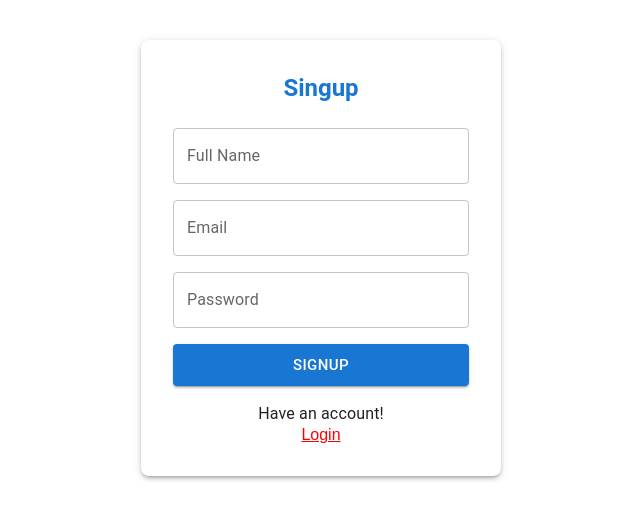
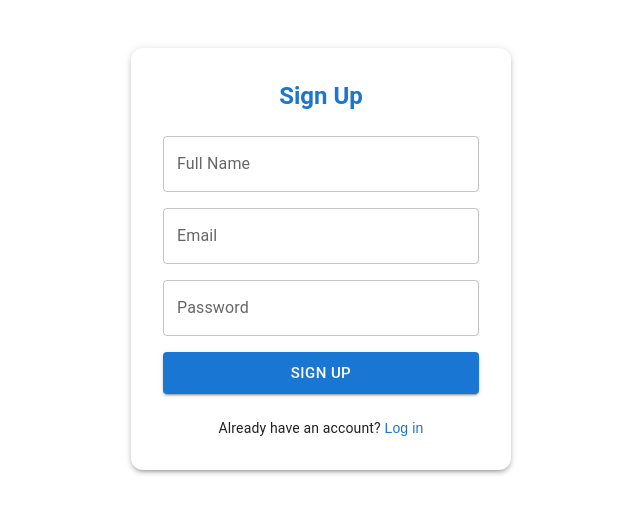
Before and after one commit to Shoukatrai/expense_tracker_frontend, a React (Vite) app: page /signup in a window 1280 px wide. Shown: the top 520 px of the page, without its empty margins (319-959 px from the left). Built offline with nearby package versions, Linux system fonts and the light colour scheme.

Commit message:
form validation done

```diff
--- a/src/pages/auth/Login.jsx
+++ b/src/pages/auth/Login.jsx
@@ -14,10 +14,18 @@ import axios from "axios";
 import { toastAlert } from "../../utils";
 import { apiEndPoints } from "../../constant/apiEndPoints";
 
+const emailPattern = /^[^\s@]+@[^\s@]+\.[^\s@]{2,}$/;
+
 const Login = () => {
   const navigate = useNavigate();
-  const [Loading, setLoading] = useState(false);
-  const { control, handleSubmit } = useForm({
+  const [loading, setLoading] = useState(false);
+
+  const {
+    control,
+    handleSubmit,
+    formState: { errors },
+  } = useForm({
+    mode: "onChange",
     defaultValues: {
       email: "",
       password: "",
@@ -31,14 +39,15 @@ const Login = () => {
 
       const api = `${import.meta.env.VITE_BASE_URL}${apiEndPoints.login}`;
       const response = await axios.post(api, data);
-      console.log(response);
+
       if (!response.data.status) {
         setLoading(false);
         return toastAlert({
           type: "error",
-          message: response.data.message || "Login error",
+          message: response.data.message || "Invalid email or password",
         });
       }
+
       toastAlert({
         type: "success",
         message: "Login Successful!",
@@ -47,14 +56,15 @@ const Login = () => {
       Cookies.set("token", response.data.token);
       Cookies.set("name", response.data.data.fullName);
       Cookies.set("image", response.data?.data?.profileImageUrl || "");
-      setLoading(false);
+
       navigate("/dashboard");
     } catch (error) {
-      setLoading(false);
       toastAlert({
         type: "error",
-        message: error.message || "Network error",
+        message: error.response?.data?.message || "Login failed",
       });
+    } finally {
+      setLoading(false);
     }
   };
 
@@ -70,7 +80,7 @@ const Login = () => {
         textAlign: "center",
       }}
     >
-      <Typography variant="h5" mb={3}>
+      <Typography variant="h5" mb={3} fontWeight={700} color="primary">
         Login
       </Typography>
 
@@ -79,20 +89,43 @@ const Login = () => {
           <Controller
             name="email"
             control={control}
+            rules={{
+              required: "Email is required",
+              pattern: {
+                value: emailPattern,
+                message: "Enter a valid email address",
+              },
+            }}
             render={({ field }) => (
-              <TextField {...field} label="Email" type="email" fullWidth />
+              <TextField
+                {...field}
+                label="Email"
+                type="email"
+                fullWidth
+                error={!!errors.email}
+                helperText={errors.email?.message}
+              />
             )}
           />
 
           <Controller
             name="password"
             control={control}
+            rules={{
+              required: "Password is required",
+              minLength: {
+                value: 8,
+                message: "Password must be at least 8 characters long",
+              },
+            }}
             render={({ field }) => (
               <TextField
                 {...field}
                 label="Password"
                 type="password"
                 fullWidth
+                error={!!errors.password}
+                helperText={errors.password?.message}
               />
             )}
           />
@@ -101,20 +134,21 @@ const Login = () => {
             type="submit"
             variant="contained"
             size="large"
-            disabled={Loading}
+            disabled={ loading}
           >
-            {Loading ? "Logging in..." : "Login"}
+            {loading ? "Logging in..." : "Login"}
           </Button>
-          <Box>
-            <Typography>Dont have an account!</Typography>
-            <Link
-              style={{
-                color: "red",
-              }}
-              to={"/signup"}
-            >
-              Signup
-            </Link>
+
+          <Box mt={1}>
+            <Typography variant="body2">
+              Don’t have an account?{" "}
+              <Link
+                to="/signup"
+                style={{ color: "#1976d2", textDecoration: "none" }}
+              >
+                Sign up
+              </Link>
+            </Typography>
           </Box>
         </Stack>
       </form>
--- a/src/pages/auth/Signup.jsx
+++ b/src/pages/auth/Signup.jsx
@@ -13,10 +13,18 @@ import { toastAlert } from "../../utils";
 import { apiEndPoints } from "../../constant/apiEndPoints";
 import axios from "axios";
 
-const Login = () => {
+const emailPattern = /^[^\s@]+@[^\s@]+\.[^\s@]{2,}$/;
+
+const Signup = () => {
   const navigate = useNavigate();
-  const [Loading, setLoading] = useState(false);
-  const { control, handleSubmit } = useForm({
+  const [loading, setLoading] = useState(false);
+
+  const {
+    control,
+    handleSubmit,
+    formState: { errors },
+  } = useForm({
+    mode: "onChange",
     defaultValues: {
       fullName: "",
       email: "",
@@ -27,19 +35,20 @@ const Login = () => {
   const onSubmit = async (data) => {
     try {
       setLoading(true);
-      console.log("Signup data:", data);
       const api = `${import.meta.env.VITE_BASE_URL}${
         apiEndPoints.registerUser
       }`;
       const response = await axios.post(api, data);
-      console.log("response", response);
+
       if (!response.data.status) {
-        setLoading(false);
-        return toastAlert({
+        toastAlert({
           type: "error",
           message: response.data.message || "Signup error",
         });
+        setLoading(false);
+        return;
       }
+
       toastAlert({
         type: "success",
         message: response.data.message || "Signup Success",
@@ -50,7 +59,8 @@ const Login = () => {
       setLoading(false);
       toastAlert({
         type: "error",
-        message: error.message || "Signup Error!",
+        message:
+          error.response?.data?.message || error.message || "Signup error",
       });
     }
   };
@@ -59,16 +69,16 @@ const Login = () => {
     <Paper
       elevation={3}
       sx={{
-        width: 360,
+        width: 380,
         mx: "auto",
-        mt: 5,
+        mt: 6,
         p: 4,
-        borderRadius: 2,
+        borderRadius: 3,
         textAlign: "center",
       }}
     >
       <Typography variant="h5" mb={3} fontWeight={700} color="primary">
-        Singup
+        Sign Up
       </Typography>
 
       <form onSubmit={handleSubmit(onSubmit)} noValidate>
@@ -76,49 +86,81 @@ const Login = () => {
           <Controller
             name="fullName"
             control={control}
+            rules={{ required: "Full name is required" }}
             render={({ field }) => (
-              <TextField {...field} label="Full Name" type="text" fullWidth />
+              <TextField
+                {...field}
+                label="Full Name"
+                fullWidth
+                error={!!errors.fullName}
+                helperText={errors.fullName?.message}
+              />
             )}
           />
 
           <Controller
             name="email"
             control={control}
+            rules={{
+              required: "Email is required",
+              pattern: {
+                value: emailPattern,
+                message: "Enter a valid email address",
+              },
+            }}
             render={({ field }) => (
-              <TextField {...field} label="Email" type="email" fullWidth />
+              <TextField
+                {...field}
+                label="Email"
+                type="email"
+                fullWidth
+                error={!!errors.email}
+                helperText={errors.email?.message}
+              />
             )}
           />
 
           <Controller
             name="password"
             control={control}
+            rules={{
+              required: "Password is required",
+              minLength: {
+                value: 8,
+                message: "Password must be 8 character",
+              },
+            }}
             render={({ field }) => (
               <TextField
                 {...field}
                 label="Password"
                 type="password"
                 fullWidth
+                error={!!errors.password}
+                helperText={errors.password?.message}
               />
             )}
           />
+
           <Button
             type="submit"
             variant="contained"
             size="large"
-            disabled={Loading}
+            disabled={loading}
           >
-            {Loading ? "Signning up..." : "Signup"}
+            {loading ? "Signing up..." : "Sign Up"}
           </Button>
+
           <Box>
-            <Typography>Have an account!</Typography>
-            <Link
-              style={{
-                color: "red",
-              }}
-              to={"/login"}
-            >
-              Login
-            </Link>
+            <Typography variant="body2" mt={1}>
+              Already have an account?{" "}
+              <Link
+                to="/login"
+                style={{ color: "#1976d2", textDecoration: "none" }}
+              >
+                Log in
+              </Link>
+            </Typography>
           </Box>
         </Stack>
       </form>
@@ -126,4 +168,4 @@ const Login = () => {
   );
 };
 
-export default Login;
+export default Signup;
```
